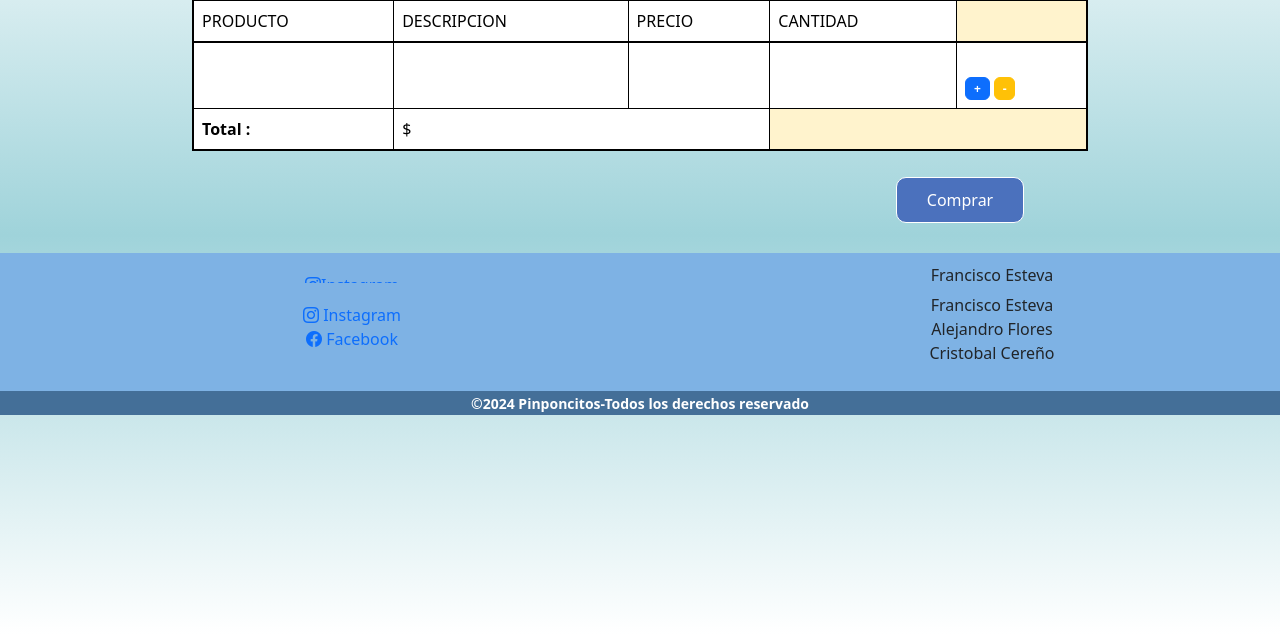
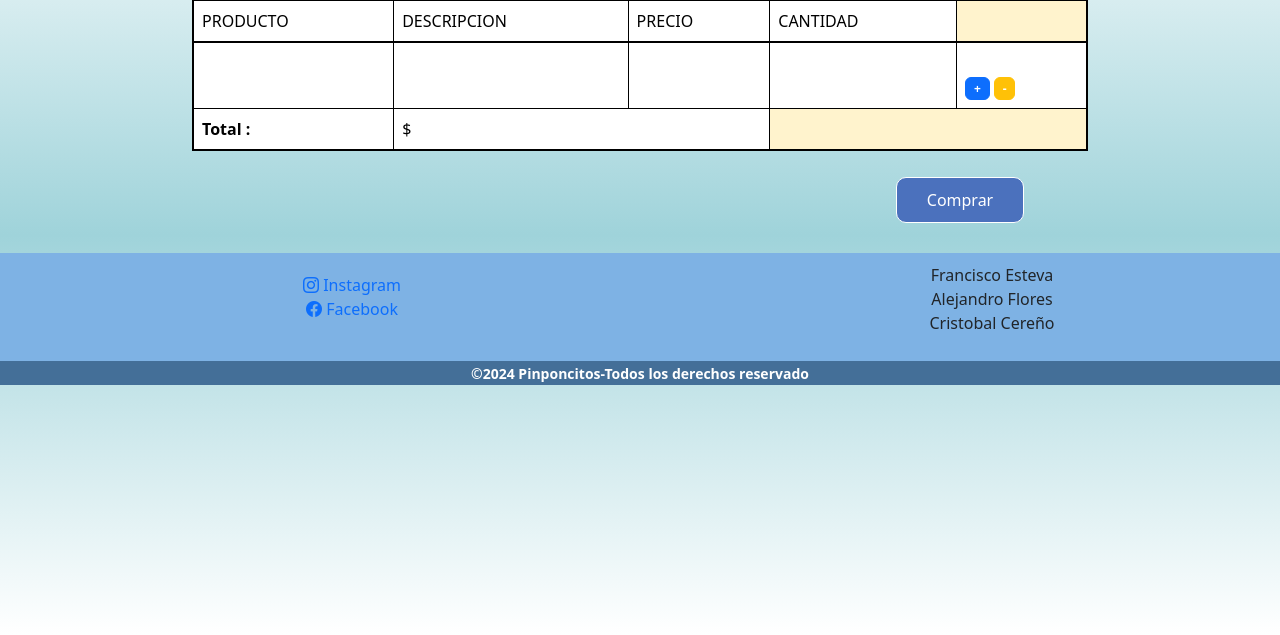
Before and after one commit to jandrofc/proyweb, a Django app: page /Carrito in a window 1280 px wide. Shown: the part 165-800 px from the top of the page. Run offline with Django 5.2, Linux system fonts and the light colour scheme.

Commit message:
naziii 5

```diff
--- a/Django/tienda/static/CSS/Style Login.css
+++ b/Django/tienda/static/CSS/Style Login.css
@@ -8,11 +8,7 @@ html, body {
     padding-bottom: auto;
 }
 
-.contenedor-footer {
-    height: auto;
-    bottom: 0;
-    width: 100%;
-}
+
 
 #login{
     margin-top: 30px;
--- a/Django/tienda/templates/Paginas/Carrito.html
+++ b/Django/tienda/templates/Paginas/Carrito.html
@@ -72,31 +72,6 @@
         </table>
         <button href="Boleta.html">Comprar</button>
     </div>
-    <footer >
-        <div id="margen">
-
-        </div>
-        <div class="contenedor-footer">
-            <div id="contactos">
-                <ul>
-                    <ol><a href="https://www.instagram.com/pinponcitos2020/" target="_blank"><i class="bi bi-instagram"></i>Instagram</a>
-                        </ol>
-                    <ol><a href="https://web.facebook.com/pinponcitos.cereno" target="_blank"><i class="bi bi-facebook"></i>Facebook</a></ol>
-                </ul>
-            </div>
-            <div id="nosotros">
-                <ul>
-                    <ol>Francisco Esteva</ol>
-                    <ol>Alejandro Flores </ol>
-                    <ol>Cristobal Cereño</ol>
-                </ul>
-            </div>
-            <div id="copyrai">
-                <small>&copy;2024 <b>Pinponcitos</b>-Todos los derechos reservado</small>
-            </div>
-        </div>
-    </footer>
-
  <script src="https://cdn.jsdelivr.net/npm/bootstrap@5.3.3/dist/js/bootstrap.bundle.min.js" integrity="sha384-YvpcrYf0tY3lHB60NNkmXc5s9fDVZLESaAA55NDzOxhy9GkcIdslK1eN7N6jIeHz" crossorigin="anonymous"></script>
 </body>
 </html>
--- a/Django/tienda/templates/registration/Login.html
+++ b/Django/tienda/templates/registration/Login.html
@@ -12,7 +12,7 @@
 
     <link rel="stylesheet" href="https://cdn.jsdelivr.net/npm/bootstrap-icons@1.11.3/font/bootstrap-icons.min.css">
     <link href="https://cdn.jsdelivr.net/npm/bootstrap@5.3.3/dist/css/bootstrap.min.css" rel="stylesheet" integrity="sha384-QWTKZyjpPEjISv5WaRU9OFeRpok6YctnYmDr5pNlyT2bRjXh0JMhjY6hW+ALEwIH" crossorigin="anonymous">
-    <link rel="stylesheet" href="{%static 'CSS/Login.css' %}" type="text/css">
+    <link rel="stylesheet" href="{%static 'CSS/Style Login.css' %}" type="text/css">
 </head>
 
 <body>
```
Also changed, not shown: Django/db.sqlite3.
